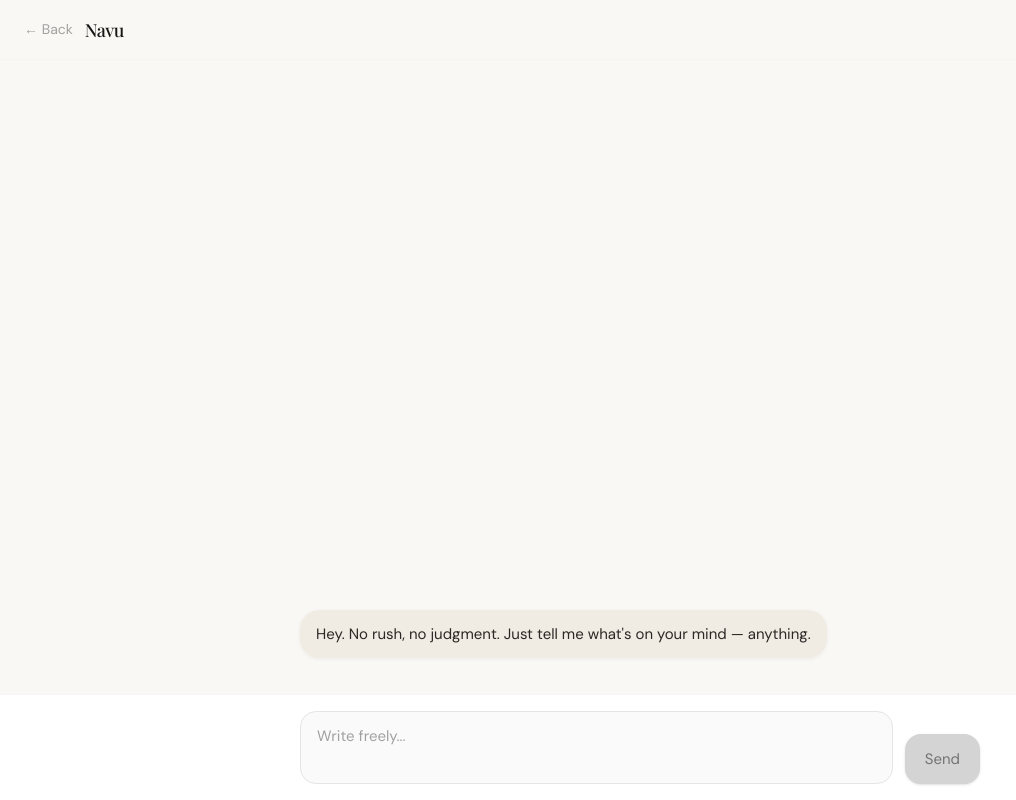
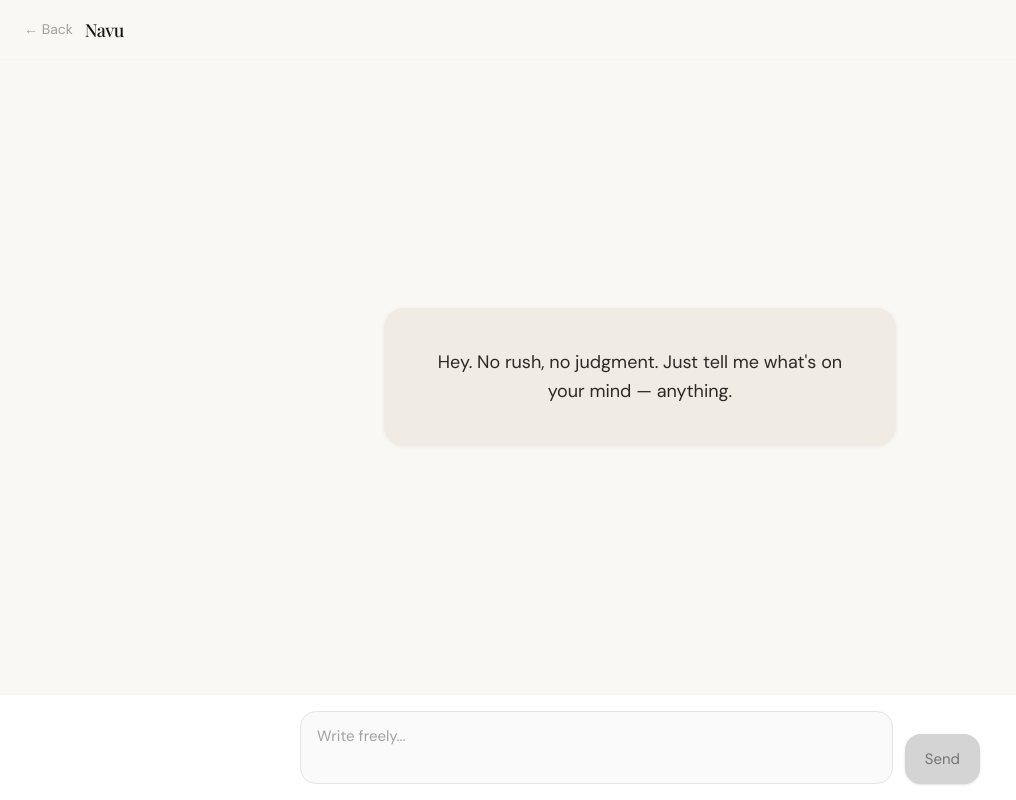
Before and after one commit to jjmmaattiicc/navu, a Next.js app: page / in a window 1280 px wide. Both pictures are taken after a click on the button "Start the conversation". Shown: the whole page, without its empty margins (0-1016 px from the left). Built offline with nearby package versions, Linux system fonts and the light colour scheme.

Commit message:
centered welcome bubble chat

```diff
--- a/src/components/Chat.tsx
+++ b/src/components/Chat.tsx
@@ -19,7 +19,11 @@ export default function Chat({ copy, onBack }: ChatProps) {
   const bottomRef = useRef<HTMLDivElement>(null);
   const inputRef = useRef<HTMLTextAreaElement>(null);
 
+  const isWelcomeState = !messages.some((m) => m.role === "user");
+
   useEffect(() => {
+    if (isWelcomeState) return;
+
     const container = scrollRef.current;
     if (!container) return;
 
@@ -30,7 +34,7 @@ export default function Chat({ copy, onBack }: ChatProps) {
     if (isNearBottom) {
       bottomRef.current?.scrollIntoView({ behavior: "smooth" });
     }
-  }, [messages]);
+  }, [messages, isWelcomeState]);
 
   useEffect(() => {
     const el = inputRef.current;
@@ -125,6 +129,11 @@ export default function Chat({ copy, onBack }: ChatProps) {
         </h1>
       </header>
 
+      {isWelcomeState ? (
+        <div className="flex min-h-0 flex-1 items-center justify-center px-6 py-8">
+          <WelcomeBubble content={messages[0]?.content ?? copy.introMessage} />
+        </div>
+      ) : (
         <div
           ref={scrollRef}
           className="flex min-h-0 flex-1 flex-col justify-end overflow-y-auto px-4 py-6"
@@ -137,6 +146,7 @@ export default function Chat({ copy, onBack }: ChatProps) {
             <div ref={bottomRef} aria-hidden />
           </div>
         </div>
+      )}
 
       <footer className="shrink-0 border-t border-neutral-100 bg-white px-4 py-4 sm:px-6">
         <form
@@ -162,6 +172,16 @@ export default function Chat({ copy, onBack }: ChatProps) {
           </button>
         </form>
       </footer>
+    </div>
+  );
+}
+
+function WelcomeBubble({ content }: { content: string }) {
+  return (
+    <div className="mx-auto w-full max-w-lg">
+      <div className="rounded-[20px] bg-[#F0EBE3] px-8 py-8 text-center text-[17px] leading-relaxed text-[#2C2825] shadow-[0_1px_4px_rgba(0,0,0,0.06)] sm:px-10 sm:py-10 sm:text-[18px]">
+        {formatAssistantMessage(content)}
+      </div>
     </div>
   );
 }
```
Lines whose indentation alone changed are shown as unchanged.
